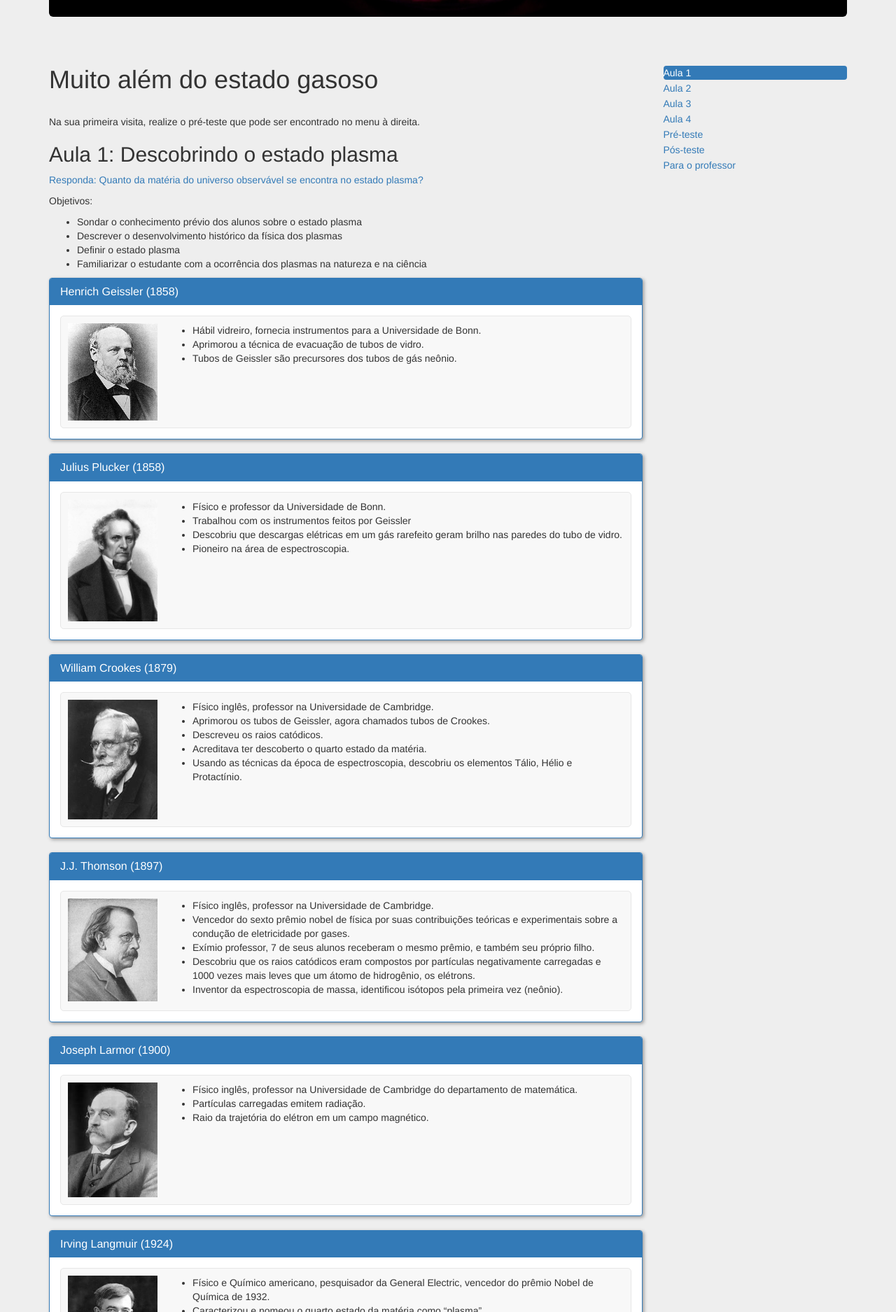
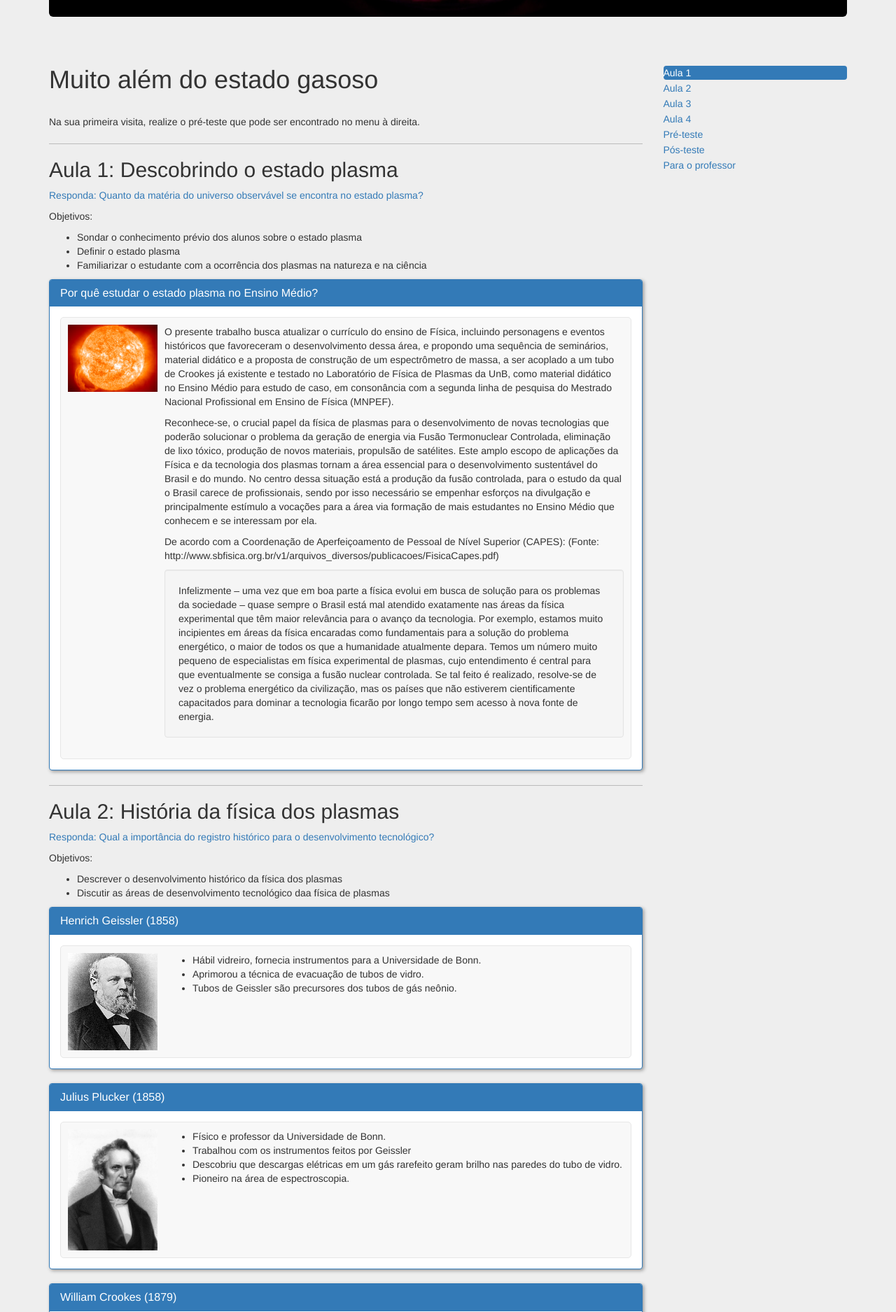
Before and after one commit to RodrigoPacios/mrpacios1, a Jekyll site: the page built from PlasmaPhysics.html, in a window 1280 px wide. Shown: the part 898-2773 px from the top of the page at 70% size. Built offline with Jekyll 4.4.1, drawn with Linux system fonts in a browser that asks for light colours; nearby versions of some CDN libraries; some of the changed text lies outside the part shown.

Commit message:
Aulas, links, pre-pos-testes e comeco da aula 1

```diff
--- a/PlasmaPhysics.html
+++ b/PlasmaPhysics.html
@@ -21,6 +21,8 @@ layout: plasma
 		<h1 id="comeco" class="page-header">Muito além do estado gasoso</h1>
 		<p>Na sua primeira visita, realize o pré-teste que pode ser encontrado no menu à direita.</p>
 
+		<hr>
+
 		<h2 id="a1">Aula 1: Descobrindo o estado plasma</h2>
 
 		<p class="text-primary">Responda: Quanto da matéria do universo observável se encontra no estado plasma?</p>
@@ -28,12 +30,42 @@ layout: plasma
 		<p>Objetivos:</p>
 			<ul>
 				<li>Sondar o conhecimento prévio dos alunos sobre o estado plasma</li>
-				<li>Descrever o desenvolvimento histórico da física dos plasmas</li>
 				<li>Definir o estado plasma</li>
 				<li>Familiarizar o estudante com a ocorrência dos plasmas na natureza e na ciência</li>
 			</ul>
 
 
+		<div class="panel panel-primary">
+  			<div class="panel-heading">
+    			<h3 class="panel-title">Por quê estudar o estado plasma no Ensino Médio?</h3>
+  			</div>
+
+  			<div class="panel-body">
+  				<div class="media">
+  					<div class="media-left"><a href="https://pt.wikipedia.org/wiki/Plasma"><img style="width: 128px;" src="{{site.baseurl}}/img/Sun.png" alt="" class="media-object"></a></div>
+
+  					<div class="media-body">
+	  					<p>O presente trabalho busca atualizar o currículo do ensino de Física, incluindo personagens e eventos históricos que favoreceram o desenvolvimento dessa área, e propondo uma sequência de seminários, material didático e a proposta de construção de um espectrômetro de massa, a ser acoplado a um tubo de Crookes já existente e testado no Laboratório de Física de Plasmas da UnB, como material didático no Ensino Médio para estudo de caso, em consonância com a segunda linha de pesquisa do Mestrado Nacional Profissional em Ensino de Física (MNPEF).</p>
+	  					<p>Reconhece-se, o crucial papel da física de plasmas para o desenvolvimento de novas tecnologias que poderão solucionar o problema da geração de energia via Fusão Termonuclear Controlada, eliminação de lixo tóxico, produção de novos materiais, propulsão de satélites. Este amplo escopo de aplicações da Física e da tecnologia dos plasmas tornam a área essencial para o desenvolvimento sustentável do Brasil e do mundo. No centro dessa situação está a produção da fusão controlada, para o estudo da qual o Brasil carece de profissionais, sendo por isso necessário se empenhar esforços na divulgação e principalmente estímulo a vocações para a área via formação de mais estudantes no Ensino Médio que conhecem e se interessam por ela.</p>
+	  					<p>De acordo com a Coordenação de Aperfeiçoamento de Pessoal de Nível Superior (CAPES): (Fonte: http://www.sbfisica.org.br/v1/arquivos_diversos/publicacoes/FisicaCapes.pdf)</p>
+	  					<div class="well">Infelizmente – uma vez que em boa parte a física evolui em busca de solução para os problemas da sociedade – quase sempre o Brasil está mal atendido exatamente nas áreas da física experimental que têm maior relevância para o avanço da tecnologia. Por exemplo, estamos muito incipientes em áreas da física encaradas como fundamentais para a solução do problema energético, o maior de todos os que a humanidade atualmente depara. Temos um número muito pequeno de especialistas em física experimental de plasmas, cujo entendimento é central para que eventualmente se consiga a fusão nuclear controlada. Se tal feito é realizado, resolve-se de vez o problema energético da civilização, mas os países que não estiverem cientificamente capacitados para dominar a tecnologia ficarão por longo tempo sem acesso à nova fonte de energia.</div>
+  					</div>
+				</div>
+  			</div>
+		</div>
+
+
+		<hr>
+
+		<h2 id="a2">Aula 2: História da física dos plasmas</h2>
+
+		<p class="text-primary">Responda: Qual a importância do registro histórico para o desenvolvimento tecnológico?</p>
+
+		<p>Objetivos:</p>
+			<ul>
+				<li>Descrever o desenvolvimento histórico da física dos plasmas</li>
+				<li>Discutir as áreas de desenvolvimento tecnológico daa física de plasmas</li>
+			</ul>
 
 		<div class="panel panel-primary">
   			<div class="panel-heading">
@@ -268,6 +300,36 @@ layout: plasma
   			</div>
 		</div>
 
+		<hr>
+
+		<h2 id="a3">Aula 3: Termodinâmica</h2>
+
+		<p class="text-primary">Responda: Como fazer um plasma?</p>
+
+		<p>Objetivos:</p>
+			<ul>
+				<li>Entender a transição de fase gás-plasma</li>
+				<li>Descrever porque o plasma brilha</li>
+				<li>Calcular a temperatura de um plasma</li>
+				<li>Compreender a distribuição de velocidades de Maxwell</li>
+			</ul>
+
+		<hr>
+
+		<h2 id="a4">Aula 4: Campos eletromagnéticos dentro do plasma</h2>
+
+		<p class="text-primary">Responda: Como se comportam partículas carregadas dentro de campos EM?</p>
+
+		<p>Objetivos:</p>
+			<ul>
+				<li>O movimento das partículas de um plasma dentro de campos EM</li>
+				<li>Aplicações tecnológicas dos plasmas</li>
+				<li>Fusão termonuclear</li>
+			</ul>
+
+		<hr>
+
+		<p>Ao concluir o estudo do conteúdo deste site, complete o pós-teste que pode ser encontrado à direita</p>
 
 	</div>
 
@@ -287,7 +349,6 @@ layout: plasma
 	</div>
 
 
-
 </div>
 
 </div>
--- a/css/plasma.css
+++ b/css/plasma.css
@@ -31,3 +31,17 @@ col-md-3 {
 .panel-primary{
 	box-shadow: 2px 2px 5px #999999;
 }
+
+hr {
+
+    height: 1px;
+
+    background-color:#BBBBBB;
+
+    margin-top: 20px;
+
+    margin-bottom: 20px;
+
+    width: 100%;
+
+}
```
